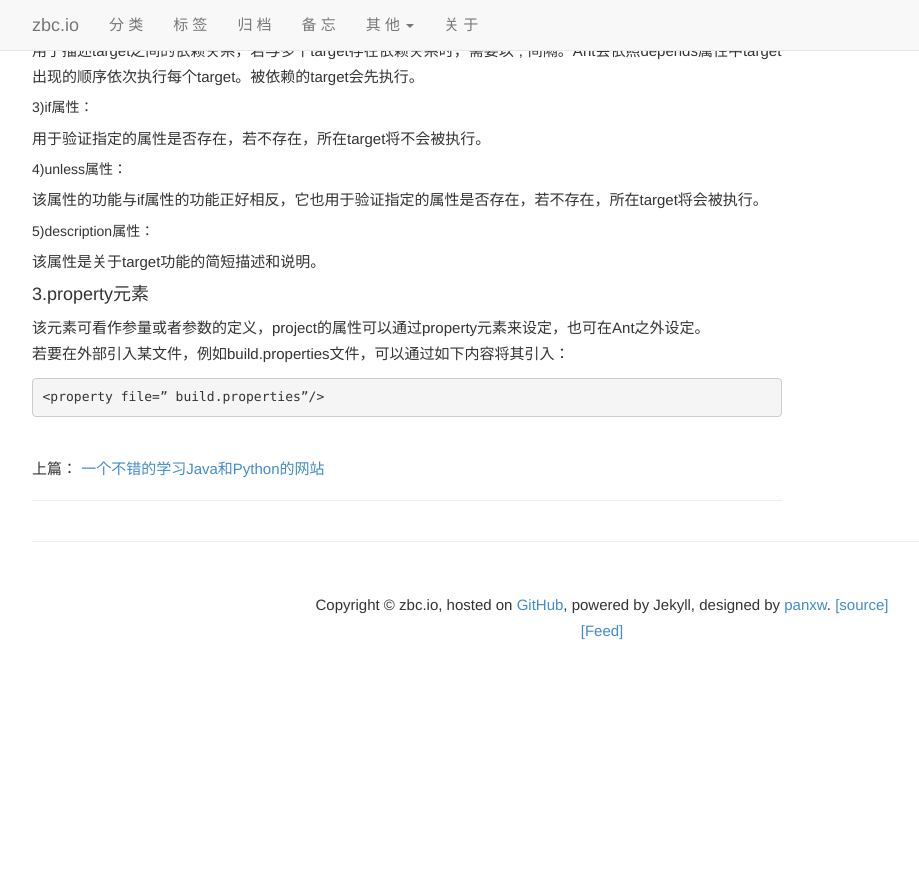
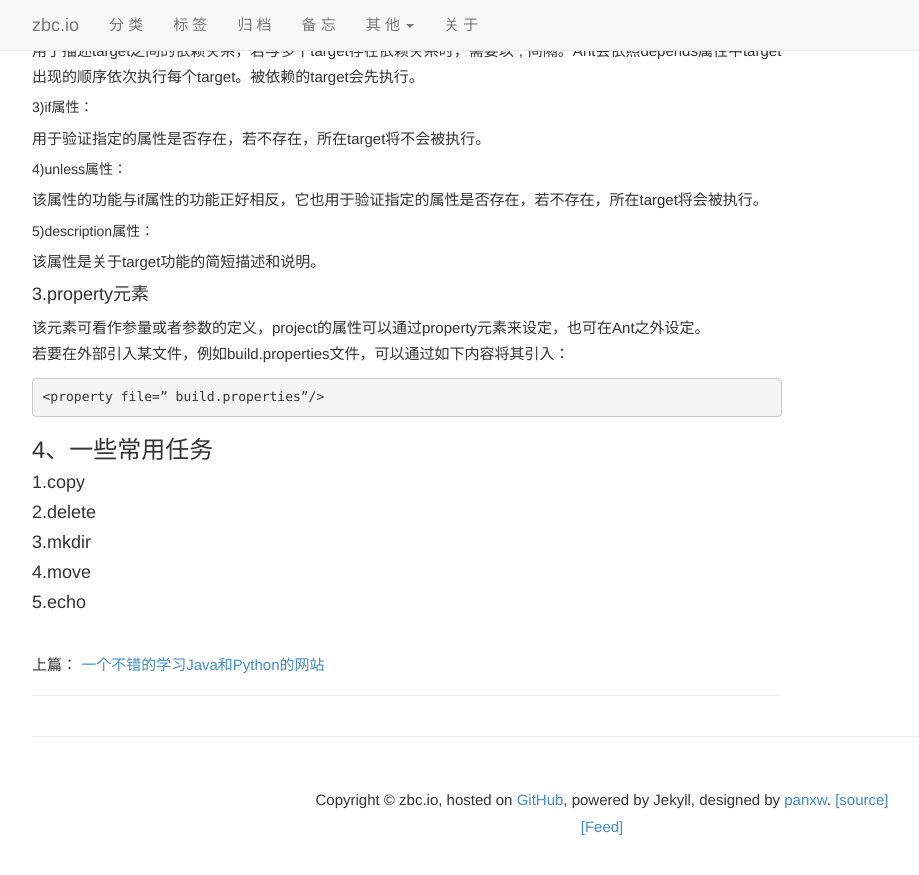
Before and after one commit to zbc0512/zbc0512.github.io, a Jekyll site: the page built from _posts/2015-11-26-sinosoft-train-ant-tfs.md, in a window 1280 px wide and 900 px high, scrolled down 1599 px. Shown: the top 875 px of the window, without its empty margins (38-957 px from the left). Built offline with Jekyll 4.4.1, drawn with Linux system fonts in a browser that asks for light colours; Markdown is read by kramdown in place of the engine named in the settings; comment, search, counter and statistics services are not loaded; before the commit the page ends 2303 px from its top, so only the background shows below that.

Commit message:
Update 2015-11-26-sinosoft-train-ant-tfs.md

```diff
--- a/_posts/2015-11-26-sinosoft-train-ant-tfs.md
+++ b/_posts/2015-11-26-sinosoft-train-ant-tfs.md
@@ -80,3 +80,15 @@ project元素是Ant构件文件的根元素，Ant构件文件至少应该包含
 若要在外部引入某文件，例如build.properties文件，可以通过如下内容将其引入：
 
     <property file=” build.properties”/>
+
+###4、一些常用任务
+
+####1.copy
+
+####2.delete
+
+####3.mkdir
+
+####4.move
+
+####5.echo
```
